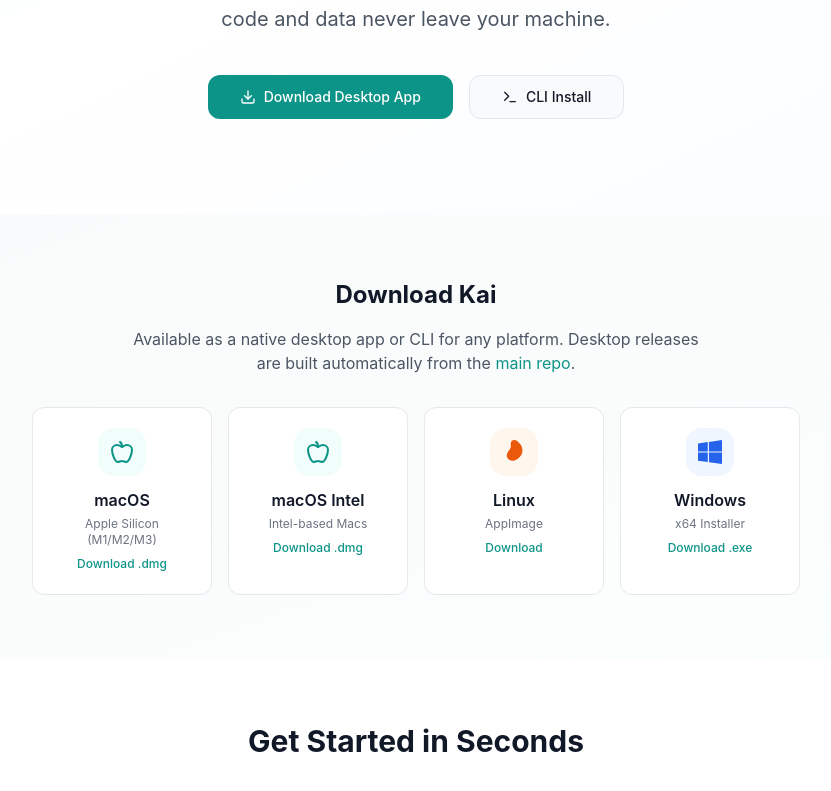
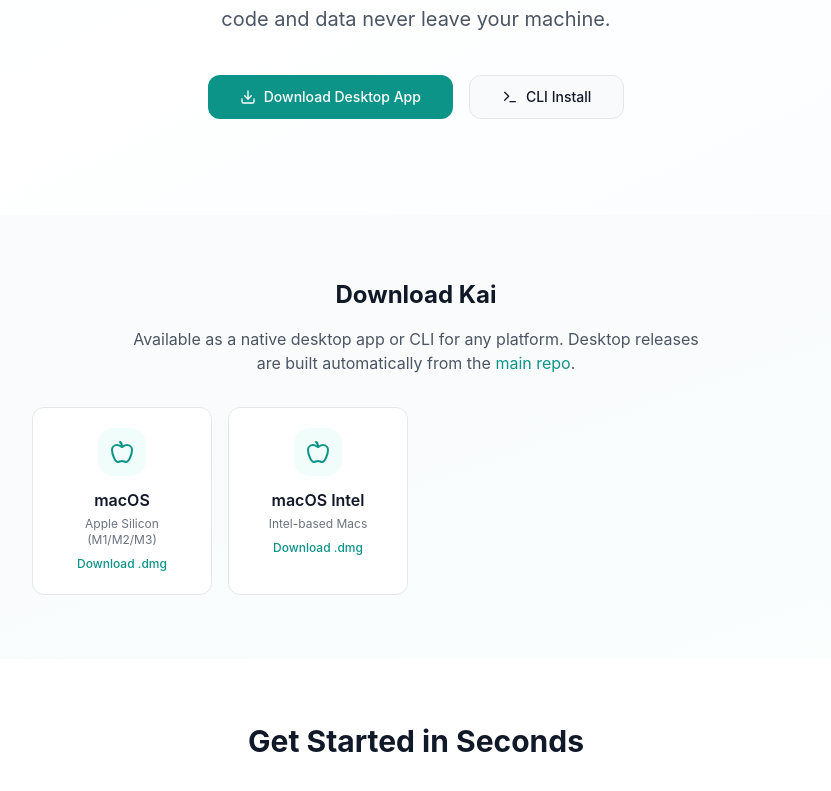
Before and after one commit to tmoreton/kai-docs, a Next.js app: page / in a window 1280 px wide. Shown: the part 447-1238 px from the top of the page, without its empty margins (224-1055 px from the left). Built offline with nearby package versions, Linux system fonts and the light colour scheme.

Commit message:
mac only

```diff
--- a/app/page.tsx
+++ b/app/page.tsx
@@ -138,7 +138,7 @@
 
             {/* macOS Intel */}
             <a
-              href="https://github.com/tmoreton/kai/releases/download/v1.1.3/Kai_1.1.3_x86_64.dmg"
+              href="https://github.com/tmoreton/kai/releases/download/v1.1.3/Kai.1.1.3.dmg"
               className="group"
             >
               <div className="flex flex-col items-center gap-3 p-5 bg-white rounded-xl border border-gray-200 hover:border-teal-300 hover:shadow-md transition-all h-full">
@@ -153,43 +153,7 @@
               </div>
             </a>
 
-            {/* Linux */}
-            <a
-              href="https://github.com/tmoreton/kai/releases/download/v1.1.3/Kai_1.1.3_amd64.AppImage"
-              className="group"
-            >
-              <div className="flex flex-col items-center gap-3 p-5 bg-white rounded-xl border border-gray-200 hover:border-teal-300 hover:shadow-md transition-all h-full">
-                <div className="flex h-12 w-12 items-center justify-center rounded-lg bg-orange-50 text-orange-600">
-                  <svg className="w-6 h-6" viewBox="0 0 24 24" fill="currentColor">
-                    <path d="M12.504 0c-.155 0-.315.008-.48.021-4.226.333-3.105 4.807-3.17 6.298-.076 1.092-.3 1.953-1.05 3.02-.885 1.051-2.127 2.75-2.716 4.521-.278.832-.41 1.684-.287 2.489.117.779.444 1.485.877 2.059.784 1.038 1.93 1.78 3.204 2.145 1.353.388 2.853.136 4.258-.346 1.031-.363 2.048-.921 3.005-1.596 1.412-.993 2.491-2.288 3.233-3.752.7-1.381 1.055-2.874 1.055-4.407 0-1.809-.482-3.553-1.353-5.107-.726-1.302-1.782-2.426-3.053-3.251C15.495.857 14.063.265 12.504 0z"/>
-                  </svg>
-                </div>
-                <div className="text-center">
-                  <h3 className="font-semibold text-gray-900">Linux</h3>
-                  <p className="text-xs text-gray-500 mt-1">AppImage</p>
-                  <span className="text-xs text-teal-600 font-medium mt-2 inline-block">Download</span>
-                </div>
-              </div>
-            </a>
 
-            {/* Windows */}
-            <a
-              href="https://github.com/tmoreton/kai/releases/download/v1.1.3/Kai_1.1.3_x64-setup.exe"
-              className="group"
-            >
-              <div className="flex flex-col items-center gap-3 p-5 bg-white rounded-xl border border-gray-200 hover:border-teal-300 hover:shadow-md transition-all h-full">
-                <div className="flex h-12 w-12 items-center justify-center rounded-lg bg-blue-50 text-blue-600">
-                  <svg className="w-6 h-6" viewBox="0 0 24 24" fill="currentColor">
-                    <path d="M0 3.449L9.75 2.1v9.451H0m10.949-9.602L24 0v11.4H10.949M0 12.6h9.75v9.451L0 20.699M10.949 12.6H24V24l-12.9-1.801"/>
-                  </svg>
-                </div>
-                <div className="text-center">
-                  <h3 className="font-semibold text-gray-900">Windows</h3>
-                  <p className="text-xs text-gray-500 mt-1">x64 Installer</p>
-                  <span className="text-xs text-teal-600 font-medium mt-2 inline-block">Download .exe</span>
-                </div>
-              </div>
-            </a>
           </div>
 
 
```
